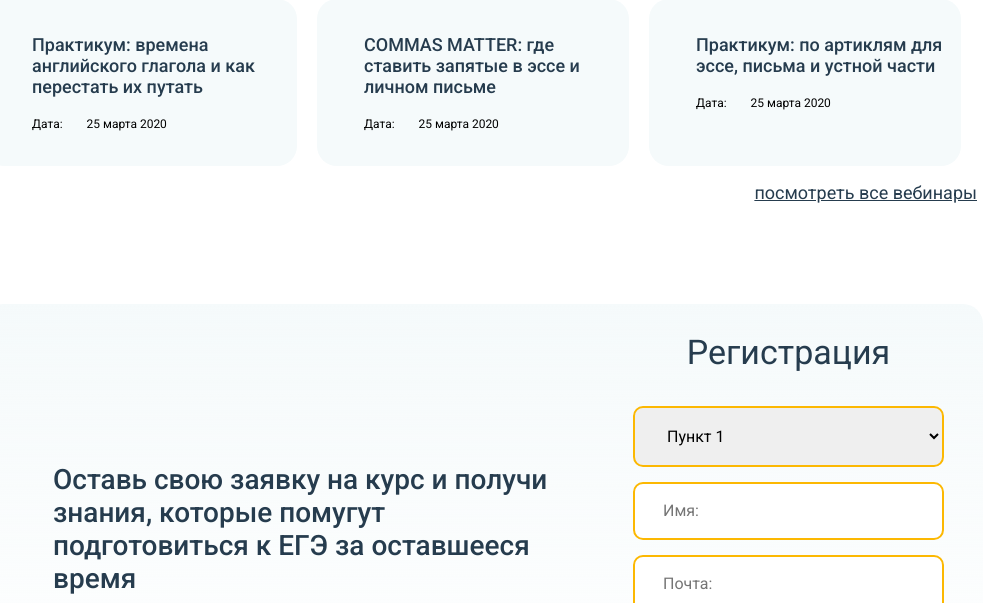
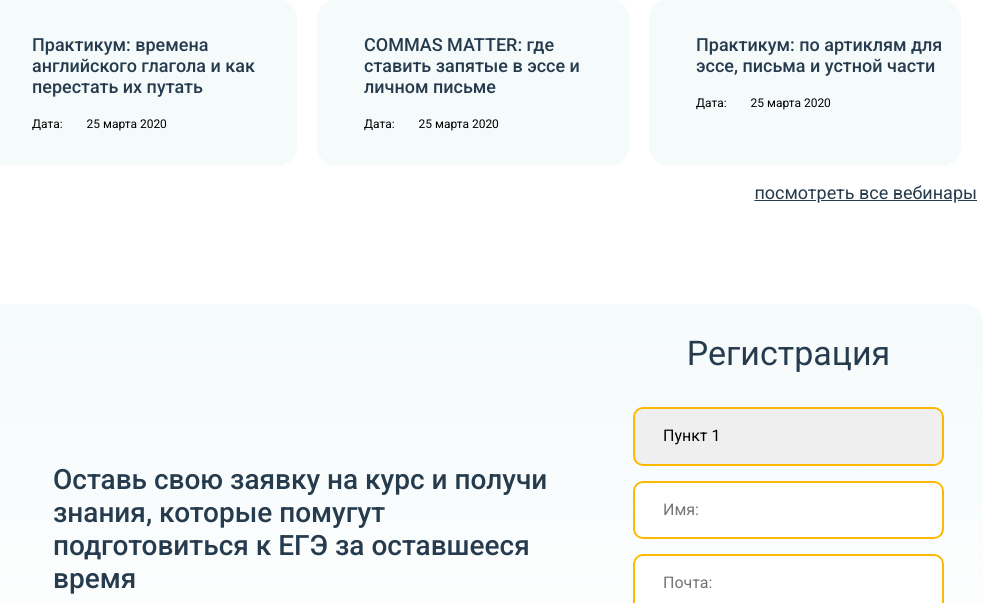
Before and after one commit to vasemkin/vasemkin.github.io, a PHP site: page / in a window 1280 px wide. Shown: the part 1997-2600 px from the top of the page, without its empty margins (157-1164 px from the left). Run offline with PHP 8.4, Linux system fonts and the light colour scheme.

Commit message:
attempted webkit fix

```diff
--- a/ege/inc/css/style.css
+++ b/ege/inc/css/style.css
@@ -935,6 +935,10 @@ html,body
     z-index: 50;
 }
 
+.form__select{
+    -webkit-appearance: none;
+}
+
 /* -----MEDIA----- */
 
 @media(max-width:1400px){
```
